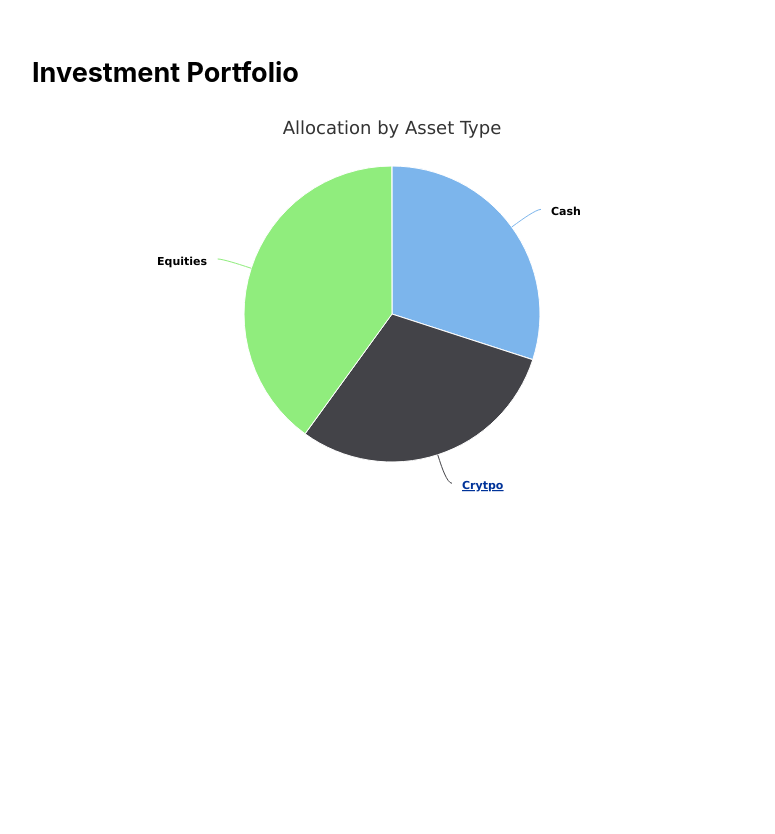
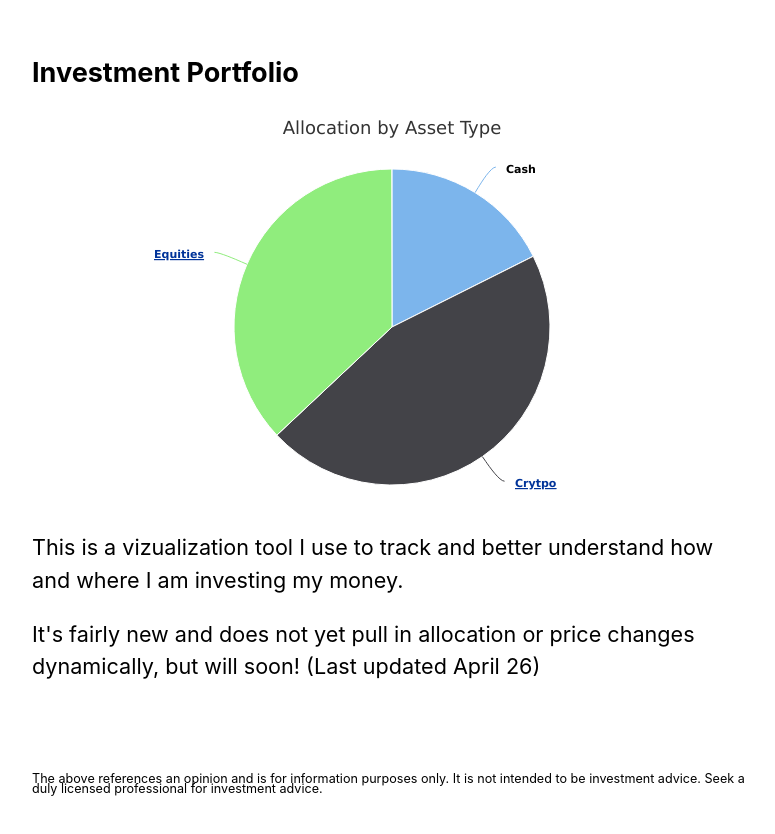
Before and after one commit to scottherlihy/websites, a Next.js app in the folder personal-website/: page /portfolio in a window 1280 px wide. Shown: the top 834 px of the page, without its empty margins (248-1023 px from the left). Before the commit the page ends 800 px from the top, so only its background shows below. Built offline with nearby package versions, Linux system fonts and the light colour scheme.

Commit message:
Updated allocation values
Future:
- Create auth tokens to pull this information in dynamically

```diff
--- a/personal-website/components/portfolio.js
+++ b/personal-website/components/portfolio.js
@@ -42,16 +42,16 @@ const highchartsOptions = {
         colorByPoint: true,
         data: [{
             name: 'Cash',
-            y: 30,
+            y: 17.62,
             drilldown: null
         }, {
             name: 'Crytpo',
-            y: 30,
+            y: 45.38,
             drilldown: 'Crypto'
         }, {
             name: 'Equities',
-            y: 40,
-            drilldown: null
+            y: 37,
+            drilldown: 'Equities'
         }]
     }],
     drilldown: {
@@ -62,11 +62,85 @@ const highchartsOptions = {
                 data: [
                     [
                         'Ethereum',
-                        20
+                        48
                     ],
                     [
                         'Bitcoin',
-                        10
+                        45
+                    ],
+                    [
+                        'Maker',
+                        2.5
+                    ],
+                    [
+                        'Uniswap',
+                        1.5
+                    ],
+                    [
+                        'Cosmos',
+                        1.06
+                    ],
+                    [
+                        'Graph',
+                        0.3
+                    ],
+                    [
+                        'Radicle',
+                        0.6
+                    ]
+                ]
+            },
+            {
+                name: 'Equities',
+                id: 'Equities',
+                data: [
+                    [
+                        'VACQ',
+                        16.55
+                    ],
+                    [
+                        'TSLA',
+                        14
+                    ],
+                    [
+                        'SHOP',
+                        13.7
+                    ],
+                    [
+                        'SQ',
+                        12.09
+                    ],
+                    [
+                        'BHR',
+                        9
+                    ],
+                    [
+                        'MP',
+                        4.8
+                    ],
+                    [
+                        'AAPL',
+                        4.17
+                    ],
+                    [
+                        'SRAC',
+                        3.9
+                    ],
+                    [
+                        'CHPT',
+                        3
+                    ],
+                    [
+                        'ICLN',
+                        2.6
+                    ],
+                    [
+                        'PBW',
+                        1.1
+                    ],
+                    [
+                        'OTHER',
+                        18.7
                     ]
                 ]
             }
@@ -104,6 +178,24 @@ export default function PortfolioPieChart() {
                 highcharts={Highcharts}
                 options={highchartsOptions}
             />
+
+            <section className={utilStyles.headingMd}>
+                <p>This is a vizualization tool I use to track and better understand how and where I am investing my money.</p>
+                <p>It's fairly new and does not yet pull in allocation or price changes dynamically, but will soon! (Last updated April 26)</p>
+            </section>
+
+            <br></br>
+            <br></br>
+            <section className={utilStyles.headingXSm}>
+                <p>The above references an opinion and is for information purposes only. It is not intended to be investment advice. Seek a duly licensed professional for investment advice.</p>
+            </section>
+            <style jsx>{`
+        h2 {
+          display: flex;
+          align-items: center;
+        }
+
+      `}</style>
         </div>
     );
 }
--- a/personal-website/pages/portfolio.js
+++ b/personal-website/pages/portfolio.js
@@ -1,5 +1,6 @@
 import React from "react";
 import PortfolioPieChart from '../components/portfolio'
+import styles from '../components/layout.module.css'
 
 export default function Portfolio() {
     return (<PortfolioPieChart></PortfolioPieChart>);
--- a/personal-website/styles/utils.module.css
+++ b/personal-website/styles/utils.module.css
@@ -25,6 +25,17 @@
     line-height: 1.5;
   }
 
+  .headingSm {
+    font-size: 0.9rem;
+    line-height: 1;
+  }
+
+  .headingXSm {
+    font-size: 0.7rem;
+    line-height: 0.8;
+  }
+
+
   .borderCircle {
     border-radius: 9999px;
   }
```
